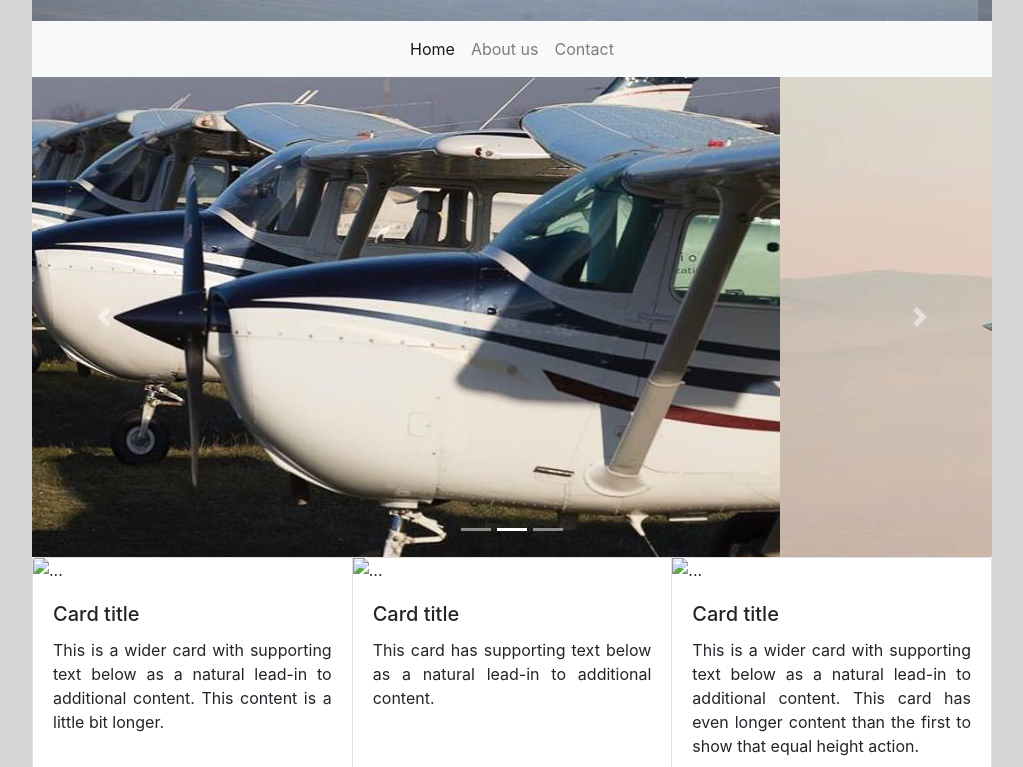
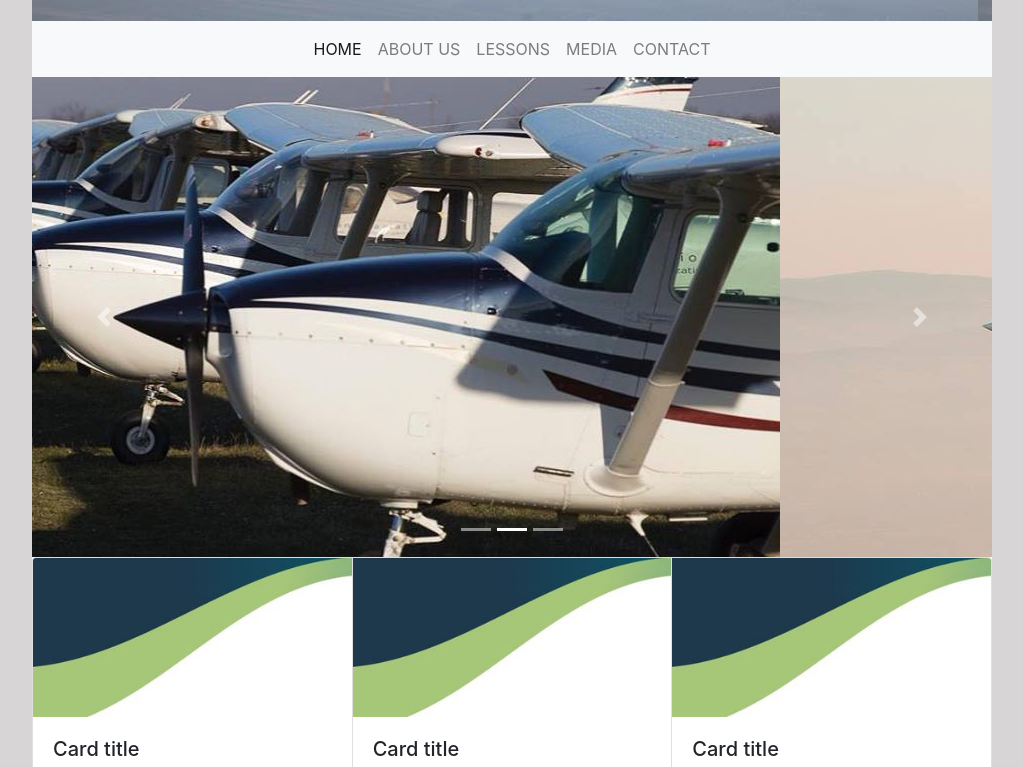
Before and after one commit to davidhadzic/princeaviation, a plain HTML site: page index.html in a window 1280 px wide. Shown: the part 223-990 px from the top of the page, without its empty margins (128-1151 px from the left). Drawn offline with nearby package versions, Linux system fonts and the light colour scheme.

Commit message:
cardback

```diff
--- a/index.html
+++ b/index.html
@@ -46,15 +46,21 @@
 				<div  class="collapse navbar-collapse" id="navbarResponsive" >
 					<ul  class="navbar-nav ml-auto">
 						<li class="nav-item active">
-							<a class="nav-link" href="index.html">Home </a>
+							<a class="nav-link" href="index.html">HOME</a>
 						</li>
 
 						<li class="nav-item">
-							<a class="nav-link" href="#aboutme">About us </a>
+							<a class="nav-link" href="#aboutme">ABOUT US</a>
 						</li>
 
 						<li class="nav-item">
-							<a class="nav-link" href="contact.html">Contact </a>
+							<a class="nav-link" href="contact.html">LESSONS</a>
+						</li>
+						<li class="nav-item">
+							<a class="nav-link" href="contact.html">MEDIA</a>
+						</li>
+						<li class="nav-item">
+							<a class="nav-link" href="contact.html">CONTACT</a>
 						</li>
 
 					</ul>
@@ -98,7 +104,7 @@
 <!-- CARDS -------------------------------------------------------------------->
 <div class="card-group">
   <div class="card">
-    <img src="..." class="card-img-top" alt="...">
+    <img src="photos/cardback2.jpg" class="card-img-top" alt="...">
     <div class="card-body">
       <h5 class="card-title">Card title</h5>
       <p class="card-text">This is a wider card with supporting text below as a natural lead-in to additional content. This content is a little bit longer.</p>
@@ -108,7 +114,7 @@
     </div>
   </div>
   <div class="card">
-    <img src="..." class="card-img-top" alt="...">
+    <img src="photos/cardback2.jpg" class="card-img-top" alt="...">
     <div class="card-body">
       <h5 class="card-title">Card title</h5>
       <p class="card-text">This card has supporting text below as a natural lead-in to additional content.</p>
@@ -118,7 +124,7 @@
     </div>
   </div>
   <div class="card">
-    <img src="..." class="card-img-top" alt="...">
+    <img src="photos/cardback2.jpg" class="card-img-top" alt="...">
     <div class="card-body">
       <h5 class="card-title">Card title</h5>
       <p class="card-text">This is a wider card with supporting text below as a natural lead-in to additional content. This card has even longer content than the first to show that equal height action.</p>
@@ -278,7 +284,7 @@
           <!--Copyright-->
           <p class="text-center text-md-left">© 2019 Copyright:
 
-              <strong> </strong>
+              <st rong> </strong>
             </a>
           </p>
 
```
Also changed, not shown: photos/cardback.JPG (added), photos/cardback2.JPG (added), photos/cardback3.JPG (added).
